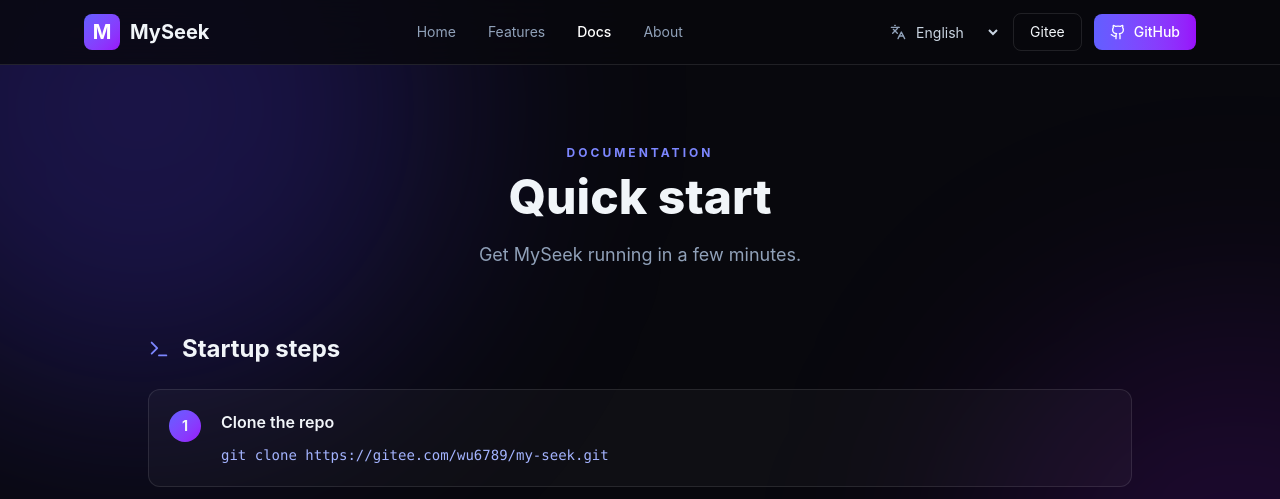
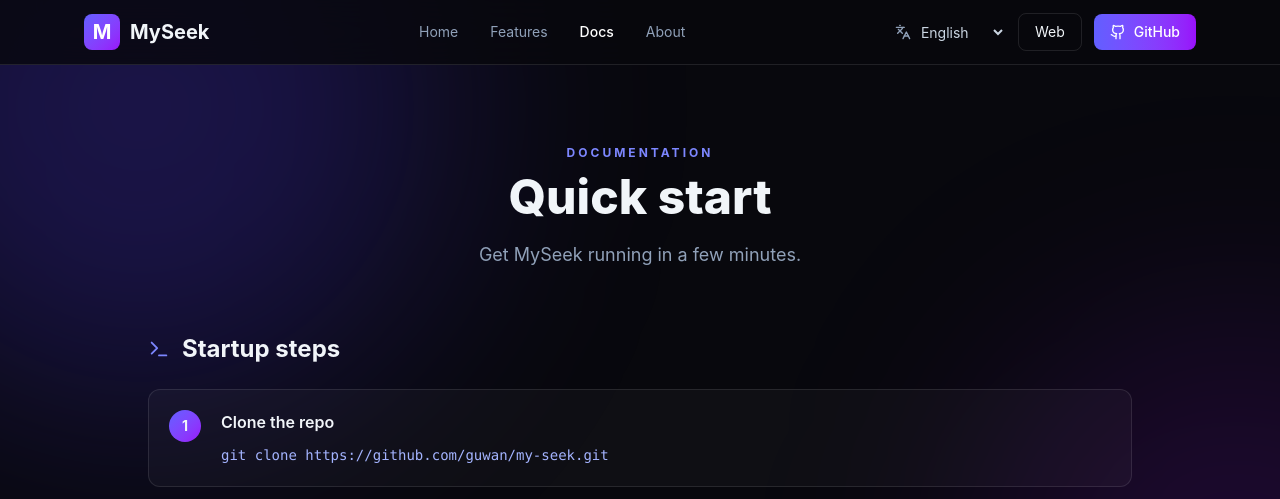
Before and after one commit to guwan/my-seek-page, a React (Vite) app: page /docs in a window 1280 px wide. Shown: the top 499 px of the page. Built offline with nearby package versions, Linux system fonts and the light colour scheme.

Commit message:
更新仓库链接：将 Gitee 地址迁移至 GitHub

```diff
--- a/src/components/Layout.tsx
+++ b/src/components/Layout.tsx
@@ -69,15 +69,15 @@ export default function Layout({ children }: { children: React.ReactNode }) {
           <div className="hidden md:flex items-center gap-3">
             <LanguageSelect />
             <a
-              href="https://gitee.com/wu6789/my-seek"
+              href="https://github.com/guwan/my-seek-web"
               target="_blank"
               rel="noopener noreferrer"
               className="px-4 py-2 text-sm rounded-lg border border-white/10 hover:border-indigo-500/60 hover:bg-indigo-500/10 transition-colors"
             >
-              Gitee
+              Web
             </a>
             <a
-              href="https://github.com/guwan/my-seek-page"
+              href="https://github.com/guwan/my-seek"
               target="_blank"
               rel="noopener noreferrer"
               className="px-4 py-2 text-sm rounded-lg bg-gradient-to-r from-indigo-500 to-purple-600 text-white font-medium hover:opacity-90 transition-opacity flex items-center gap-2"
@@ -111,10 +111,10 @@ export default function Layout({ children }: { children: React.ReactNode }) {
             ))}
             <div className="flex flex-wrap gap-3 pt-3 border-t border-white/10">
               <LanguageSelect />
-              <a href="https://gitee.com/wu6789/my-seek" target="_blank" rel="noopener noreferrer" className="text-sm text-slate-400 flex items-center gap-1">
-                Gitee <ExternalLink size={13} />
+              <a href="https://github.com/guwan/my-seek-web" target="_blank" rel="noopener noreferrer" className="text-sm text-slate-400 flex items-center gap-1">
+                Web <ExternalLink size={13} />
               </a>
-              <a href="https://github.com/guwan/my-seek-page" target="_blank" rel="noopener noreferrer" className="text-sm text-slate-400 flex items-center gap-1">
+              <a href="https://github.com/guwan/my-seek" target="_blank" rel="noopener noreferrer" className="text-sm text-slate-400 flex items-center gap-1">
                 GitHub <ExternalLink size={13} />
               </a>
             </div>
@@ -134,7 +134,7 @@ export default function Layout({ children }: { children: React.ReactNode }) {
             <Link to="/features" className="hover:text-white">{t('footer.features')}</Link>
             <Link to="/docs" className="hover:text-white">{t('footer.docs')}</Link>
             <Link to="/about" className="hover:text-white">{t('footer.license')}</Link>
-            <a href="https://gitee.com/wu6789/my-seek" target="_blank" rel="noopener noreferrer" className="hover:text-white">{t('footer.backend')}</a>
+            <a href="https://github.com/guwan/my-seek" target="_blank" rel="noopener noreferrer" className="hover:text-white">{t('footer.backend')}</a>
           </div>
           <div className="text-sm text-slate-600">{t('footer.copyright')}</div>
         </div>
--- a/src/i18n/translations.ts
+++ b/src/i18n/translations.ts
@@ -99,7 +99,7 @@ export const en = {
   'docs.desc': 'Get MySeek running in a few minutes.',
   'docs.stepsTitle': 'Startup steps',
   'docs.step0.title': 'Clone the repo',
-  'docs.step0.cmd': 'git clone https://gitee.com/wu6789/my-seek.git',
+  'docs.step0.cmd': 'git clone https://github.com/guwan/my-seek.git',
   'docs.step1.title': 'Start dependencies',
   'docs.step1.cmd': 'MariaDB + Redis + Ollama (local or remote)',
   'docs.step2.title': 'Start the backend',
@@ -226,7 +226,7 @@ const zh: Translations = {
   'docs.desc': '几分钟内把 MySeek 跑起来。',
   'docs.stepsTitle': '启动步骤',
   'docs.step0.title': '克隆代码',
-  'docs.step0.cmd': 'git clone https://gitee.com/wu6789/my-seek.git',
+  'docs.step0.cmd': 'git clone https://github.com/guwan/my-seek.git',
   'docs.step1.title': '启动依赖服务',
   'docs.step1.cmd': 'MariaDB + Redis + Ollama（本地或远程）',
   'docs.step2.title': '启动后端',
@@ -349,7 +349,7 @@ const ja: Translations = {
   'docs.desc': '数分で MySeek を起動できます。',
   'docs.stepsTitle': '起動手順',
   'docs.step0.title': 'コードをクローン',
-  'docs.step0.cmd': 'git clone https://gitee.com/wu6789/my-seek.git',
+  'docs.step0.cmd': 'git clone https://github.com/guwan/my-seek.git',
   'docs.step1.title': '依存サービスを起動',
   'docs.step1.cmd': 'MariaDB + Redis + Ollama（ローカルまたはリモート）',
   'docs.step2.title': 'バックエンドを起動',
@@ -472,7 +472,7 @@ const ko: Translations = {
   'docs.desc': '몇 분 안에 MySeek를 실행해 보세요.',
   'docs.stepsTitle': '실행 단계',
   'docs.step0.title': '코드 복제',
-  'docs.step0.cmd': 'git clone https://gitee.com/wu6789/my-seek.git',
+  'docs.step0.cmd': 'git clone https://github.com/guwan/my-seek.git',
   'docs.step1.title': '의존 서비스 실행',
   'docs.step1.cmd': 'MariaDB + Redis + Ollama(로컬 또는 원격)',
   'docs.step2.title': '백엔드 실행',
@@ -595,7 +595,7 @@ const fr: Translations = {
   'docs.desc': 'Faites tourner MySeek en quelques minutes.',
   'docs.stepsTitle': 'Étapes de démarrage',
   'docs.step0.title': 'Cloner le dépôt',
-  'docs.step0.cmd': 'git clone https://gitee.com/wu6789/my-seek.git',
+  'docs.step0.cmd': 'git clone https://github.com/guwan/my-seek.git',
   'docs.step1.title': 'Démarrer les services requis',
   'docs.step1.cmd': 'MariaDB + Redis + Ollama (local ou distant)',
   'docs.step2.title': 'Démarrer le backend',
@@ -718,7 +718,7 @@ const pt: Translations = {
   'docs.desc': 'Coloque o MySeek para rodar em poucos minutos.',
   'docs.stepsTitle': 'Etapas de inicialização',
   'docs.step0.title': 'Clonar o código',
-  'docs.step0.cmd': 'git clone https://gitee.com/wu6789/my-seek.git',
+  'docs.step0.cmd': 'git clone https://github.com/guwan/my-seek.git',
   'docs.step1.title': 'Iniciar serviços dependentes',
   'docs.step1.cmd': 'MariaDB + Redis + Ollama (local ou remoto)',
   'docs.step2.title': 'Iniciar o backend',
@@ -841,7 +841,7 @@ const ar: Translations = {
   'docs.desc': 'شغّل MySeek خلال دقائق.',
   'docs.stepsTitle': 'خطوات التشغيل',
   'docs.step0.title': 'استنساخ الكود',
-  'docs.step0.cmd': 'git clone https://gitee.com/wu6789/my-seek.git',
+  'docs.step0.cmd': 'git clone https://github.com/guwan/my-seek.git',
   'docs.step1.title': 'تشغيل الخدمات التابعة',
   'docs.step1.cmd': 'MariaDB + Redis + Ollama (محلي أو عن بُعد)',
   'docs.step2.title': 'تشغيل الخادم',
--- a/src/pages/About.tsx
+++ b/src/pages/About.tsx
@@ -3,8 +3,8 @@ import { Scale, HeartHandshake, Github, ExternalLink } from 'lucide-react'
 import { useI18n } from '../i18n'
 
 const projects = [
-  { n: 'my-seek', d: 'about.projects0.d', u: 'https://gitee.com/wu6789/my-seek' },
-  { n: 'my-seek-web', d: 'about.projects1.d', u: 'https://gitee.com/wu6789/my-seek' },
+  { n: 'my-seek', d: 'about.projects0.d', u: 'https://github.com/guwan/my-seek' },
+  { n: 'my-seek-web', d: 'about.projects1.d', u: 'https://github.com/guwan/my-seek-web' },
   { n: 'my-seek-page', d: 'about.projects2.d', u: 'https://github.com/guwan/my-seek-page' },
 ] as const
 
@@ -33,7 +33,7 @@ export default function About() {
           {t('about.contributeDesc')}
         </p>
         <div className="flex flex-wrap gap-4">
-          <a href="https://gitee.com/wu6789/my-seek" target="_blank" rel="noopener noreferrer" className="px-5 py-2.5 rounded-lg border border-white/10 text-sm flex items-center gap-2 hover:border-indigo-500/50 transition-colors">
+          <a href="https://github.com/guwan/my-seek" target="_blank" rel="noopener noreferrer" className="px-5 py-2.5 rounded-lg border border-white/10 text-sm flex items-center gap-2 hover:border-indigo-500/50 transition-colors">
             {t('about.backendSource')} <ExternalLink size={14} />
           </a>
           <a href="https://github.com/guwan/my-seek-page" target="_blank" rel="noopener noreferrer" className="px-5 py-2.5 rounded-lg border border-white/10 text-sm flex items-center gap-2 hover:border-indigo-500/50 transition-colors">
--- a/src/pages/Home.tsx
+++ b/src/pages/Home.tsx
@@ -34,7 +34,7 @@ export default function Home() {
         </p>
         <div className="flex flex-wrap justify-center gap-4 mt-9">
           <a
-            href="https://gitee.com/wu6789/my-seek"
+            href="https://github.com/guwan/my-seek"
             target="_blank"
             rel="noopener noreferrer"
             className="px-7 py-3.5 rounded-xl bg-gradient-to-r from-indigo-500 to-purple-600 text-white font-semibold inline-flex items-center gap-2 hover:opacity-90 transition-opacity shadow-lg shadow-indigo-500/25"
```
